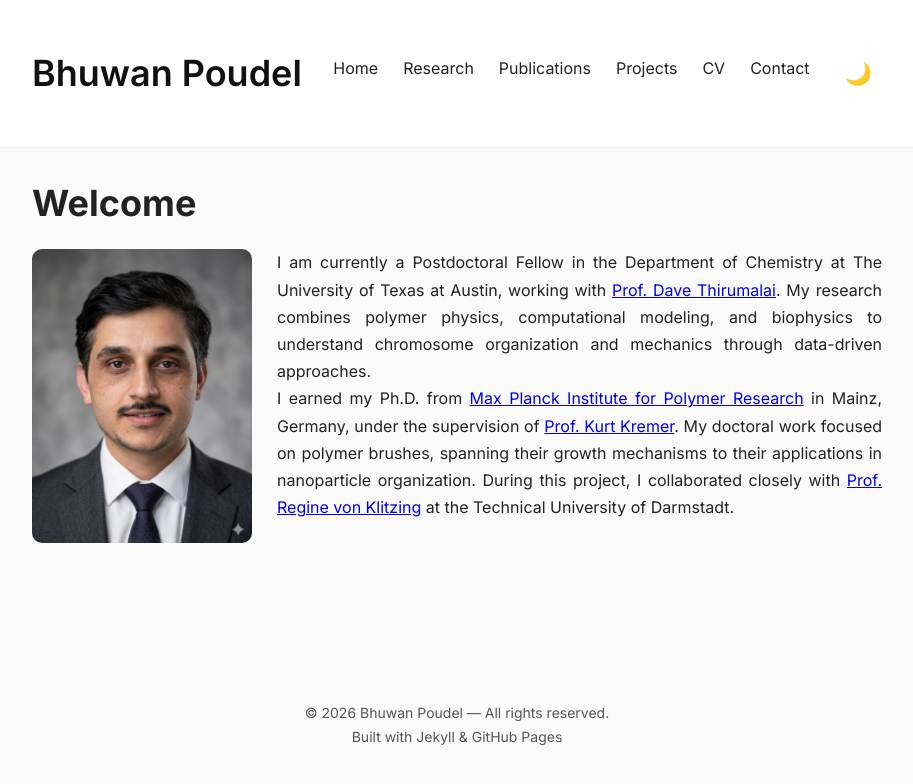
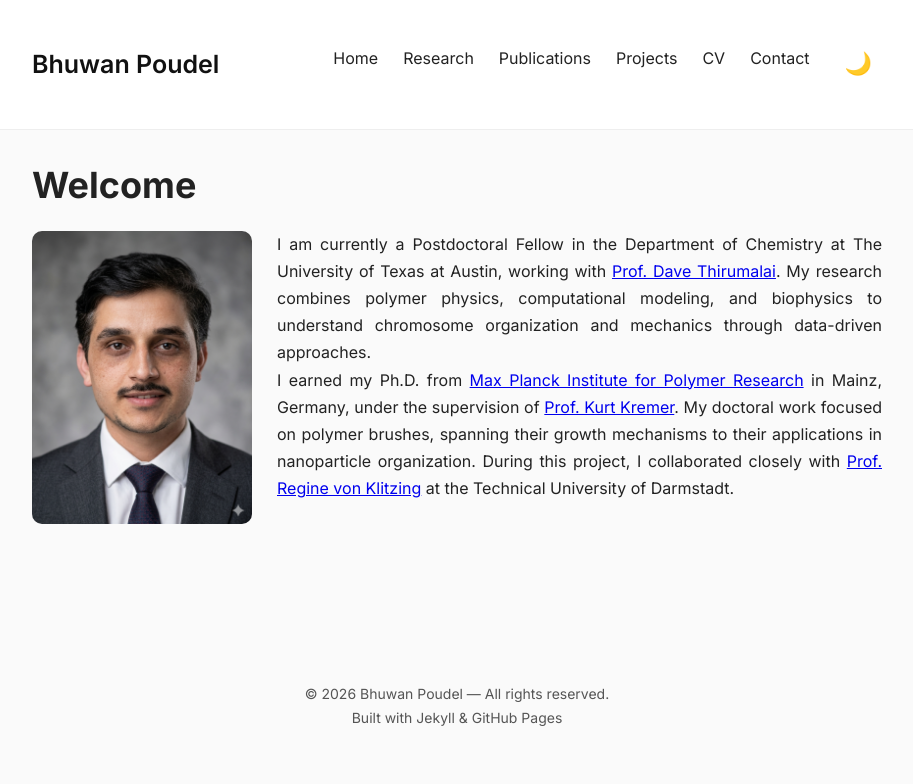
Before and after one commit to pdlbhuwan/pdlbhuwan.github.io, a Jekyll site: the page built from index.md, in a window 1280 px wide. Shown: the top 784 px of the page, without its empty margins (183-1096 px from the left). Built offline with Jekyll 4.4.1, drawn with Linux system fonts in a browser that asks for light colours.

Commit message:
Update header.html

```diff
--- a/_includes/header.html
+++ b/_includes/header.html
@@ -1,6 +1,6 @@
 <header class="site-header">
   <div class="container header-flex">
-    <a class="logo" href="/" style="font-size: 36px; font-weight: 600;">
+    <a class="logo" href="/" style="font-size: 25px; font-weight: 600;">
   {{ site.title }}
 </a>
 
```
